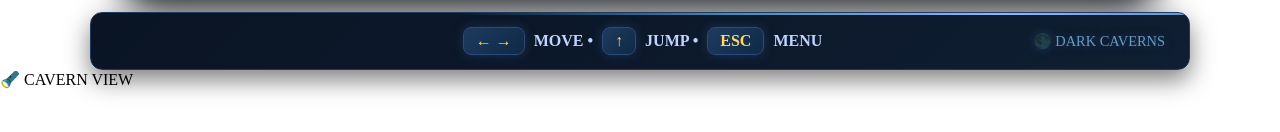
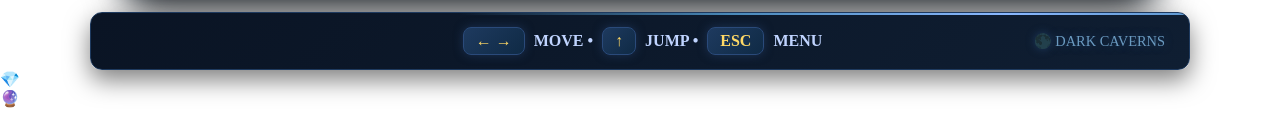
Before and after one commit to chorouqla/Key-Quest, a plain HTML site: page KeyQuestPlatformer - Copie (2)/levels/level2/index.html in a window 1280 px wide. Shown: the part 665-797 px from the top of the page. Drawn offline with Linux system fonts and the light colour scheme.

Commit message:
Update index.html

```diff
--- a/KeyQuestPlatformer - Copie (2)/levels/level2/index.html
+++ b/KeyQuestPlatformer - Copie (2)/levels/level2/index.html
@@ -56,9 +56,17 @@
     </div>
 
     <!-- Camera Indicator (shows you're in a cavern) -->
-    <div class="camera-indicator" id="cameraIndicator">
+    <!-- <div class="camera-indicator" id="cameraIndicator">
         <span>🔦</span> CAVERN VIEW
-    </div>
+    </div> -->
+    <!-- Night Indicator -->
+    <!-- <div class="night-indicator" id="nightIndicator">
+        <span>🌙</span> NIGHT MODE • DEEP BLUE
+    </div> -->
+
+    <!-- Floating Elements -->
+    <div class="floating-crystal-1">💎</div>
+    <div class="floating-crystal-2">🔮</div>
 
     <script src="./js/data/collisions.js"></script>
     <script src="script.js"></script>
```
